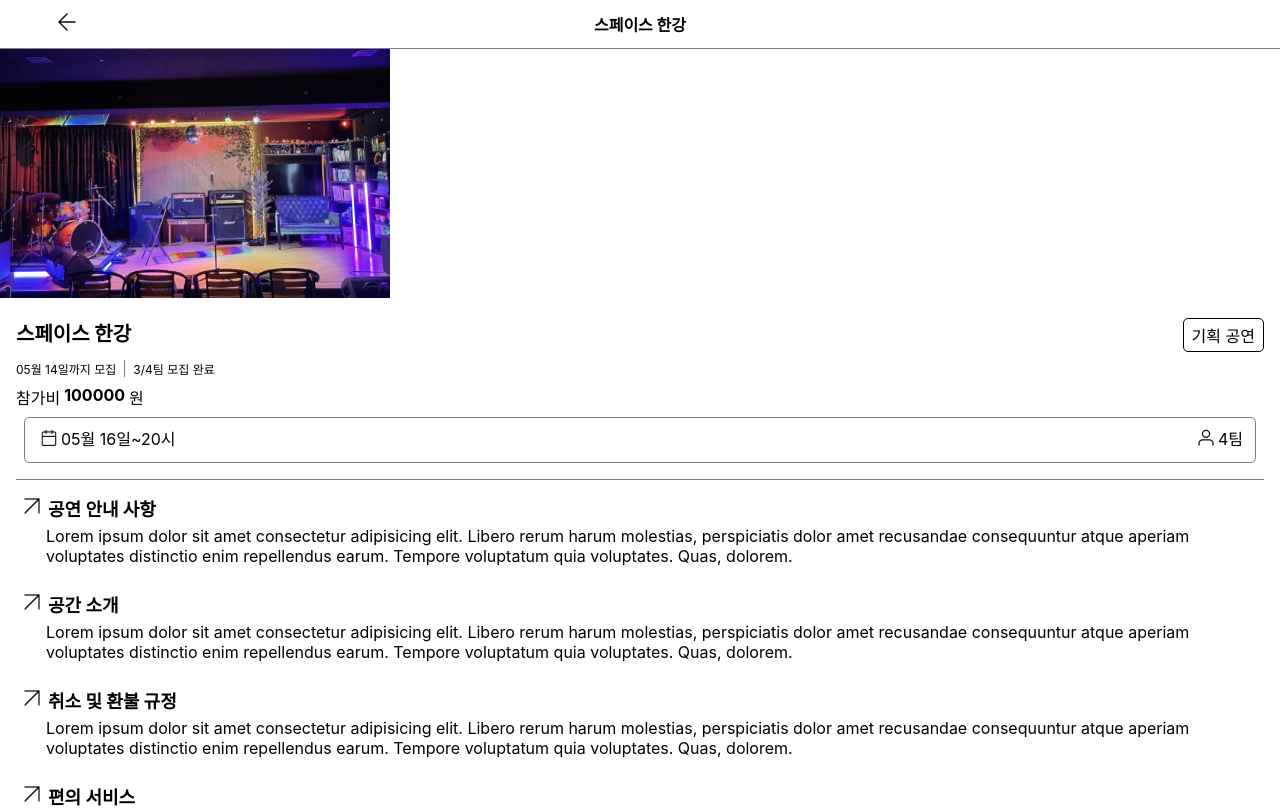
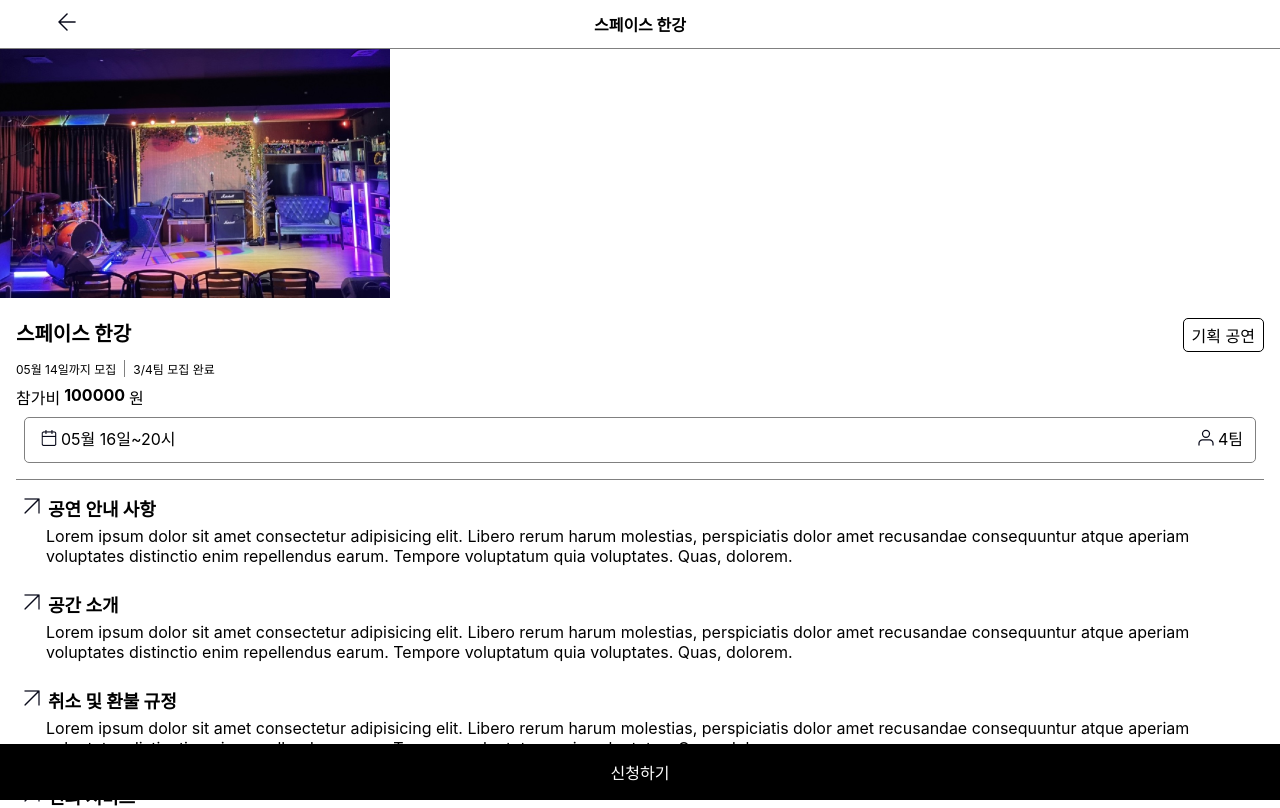
Before and after one commit to dongree/Indiconnect, a React (Create React App) app: page /detail in a window 1280 px wide. Shown: the top 808 px of the page. Built offline with nearby package versions, Linux system fonts and the light colour scheme.

Commit message:
디테일 메인 페이지 fixed 버튼 추가

```diff
--- a/src/pages/Detail.module.css
+++ b/src/pages/Detail.module.css
@@ -1,3 +1,7 @@
+.container {
+  margin-bottom: 50px;
+}
+
 .main_img {
   width: 100%;
 }
@@ -69,3 +73,16 @@
 .description {
   margin-left: 30px;
 }
+
+.applyBtn {
+  position: fixed;
+  left: 0;
+  right: 0;
+  bottom: 0;
+  display: flex;
+  justify-content: center;
+  background-color: black;
+  color: white;
+  padding: 16px 0;
+  cursor: pointer;
+}
--- a/src/pages/Detail.tsx
+++ b/src/pages/Detail.tsx
@@ -6,7 +6,7 @@ import CirclesX from '../components/circles_x/circles_x';
 
 export default function Detail() {
   return (
-    <section>
+    <section className={styles.container}>
       <Header text="스페이스 한강 " />
       <div className={styles.main_img}>
         <img src="/img/music_hall.png" alt="" />
@@ -79,6 +79,9 @@ export default function Detail() {
           </div>
         </div>
       </main>
+      <div className={styles.applyBtn}>
+        <p>신청하기</p>
+      </div>
     </section>
   );
 }
```
